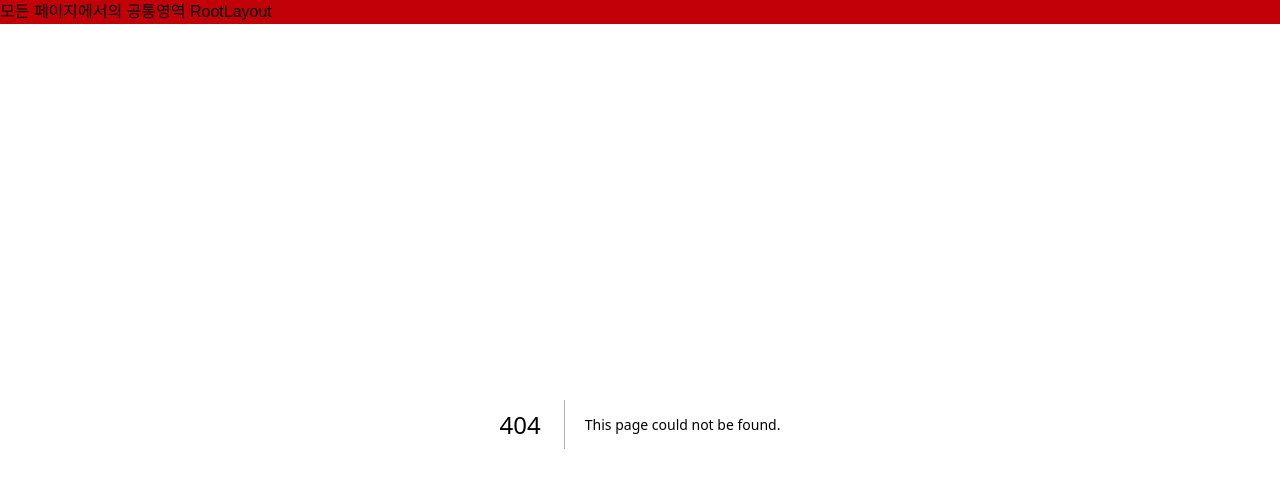
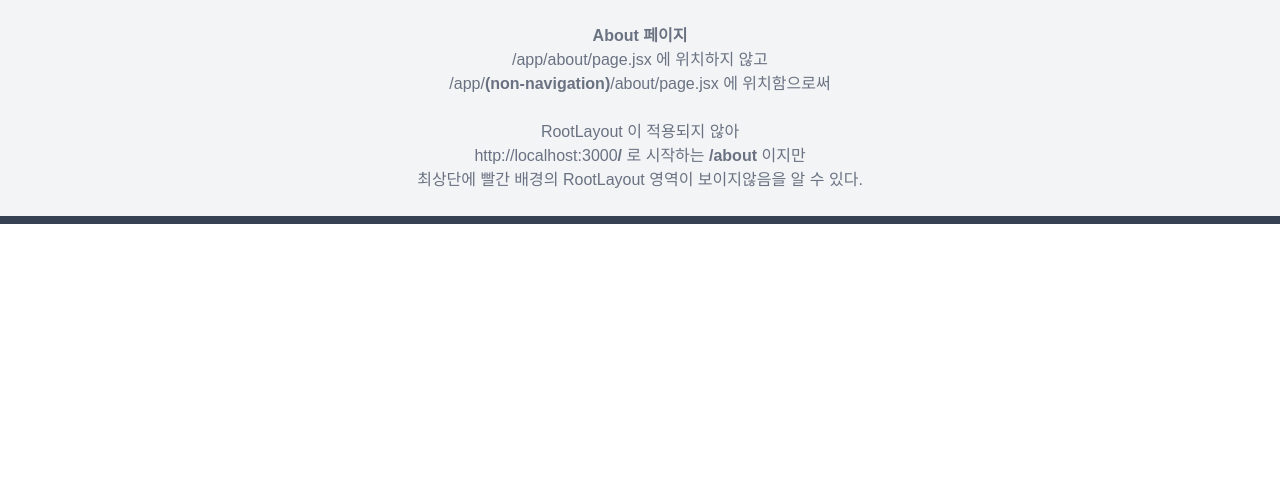
Before and after one commit to kukwon/buildup-next, a Next.js app in the folder first-setup-nextjs/: page /about in a window 1280 px wide. Before the commit this address had no page. Shown: the top 488 px of the page. Built offline with nearby package versions, Linux system fonts and the light colour scheme.

Commit message:
6 (group)디렉토리로 layout.jsx 계층 적용 예외규칙 적용

```diff
--- /dev/null
+++ b/first-setup-nextjs/src/app/(navigation)/layout.tsx
@@ -0,0 +1,14 @@
+export default function NavigationLayout({
+  children,
+}: Readonly<{
+  children: React.ReactNode;
+}>) {
+  return (
+    <>
+      <div className="w-full bg-red-700">
+        모든 (navigation) 페이지에서의 공통영역 RootLayout
+      </div>
+      {children}
+    </>
+  );
+}
--- a/first-setup-nextjs/src/app/page.tsx
+++ b/first-setup-nextjs/src/app/(navigation)/page.tsx
@@ -1,5 +1,3 @@
-import Image from "next/image";
-
 export default function Home() {
   return (
     <main className="text-center bg-red-100 p-6 border-b-8 border-red-700">
--- /dev/null
+++ b/first-setup-nextjs/src/app/(non-nagivation)/about/page.jsx
@@ -0,0 +1,22 @@
+export default function About() {
+  return (
+    <main className="text-center bg-gray-100 p-6 border-b-8 border-gray-700">
+      <div className="text-gray-500">
+        <b>About 페이지</b>
+        <br />
+        <div>/app/about/page.jsx 에 위치하지 않고</div>
+        <div>
+          /app/<b>(non-navigation)</b>/about/page.jsx 에 위치함으로써
+        </div>
+        <br />
+        <div>RootLayout 이 적용되지 않아</div>
+        <div>
+          http://localhost:3000<b>/</b> 로 시작하는 <b>/about</b> 이지만
+        </div>
+        <div>
+          최상단에 빨간 배경의 RootLayout 영역이 보이지않음을 알 수 있다.
+        </div>
+      </div>
+    </main>
+  );
+}
--- a/first-setup-nextjs/src/app/layout.tsx
+++ b/first-setup-nextjs/src/app/layout.tsx
@@ -27,9 +27,6 @@ export default function RootLayout({
       <body
         className={`${geistSans.variable} ${geistMono.variable} antialiased`}
       >
-        <div className="w-full bg-red-700">
-          모든 페이지에서의 공통영역 RootLayout
-        </div>
         {children}
       </body>
     </html>
```
Also changed, not shown: first-setup-nextjs/src/app/(navigation)/dashboard/customers/layout.jsx (renamed from first-setup-nextjs/src/app/dashboard/customers/layout.jsx), first-setup-nextjs/src/app/(navigation)/dashboard/customers/page.jsx (renamed from first-setup-nextjs/src/app/dashboard/customers/page.jsx), first-setup-nextjs/src/app/(navigation)/dashboard/invoices/layout.jsx (renamed from first-setup-nextjs/src/app/dashboard/invoices/layout.jsx), first-setup-nextjs/src/app/(navigation)/dashboard/invoices/page.jsx (renamed from first-setup-nextjs/src/app/dashboard/invoices/page.jsx), first-setup-nextjs/src/app/(navigation)/dashboard/layout.jsx (renamed from first-setup-nextjs/src/app/dashboard/layout.jsx), first-setup-nextjs/src/app/(navigation)/dashboard/page.jsx (renamed from first-setup-nextjs/src/app/dashboard/page.jsx).
